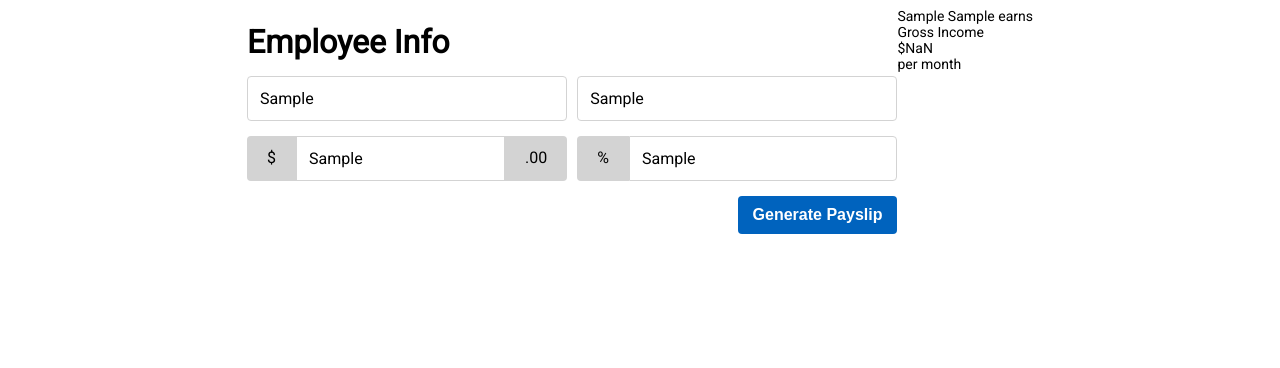
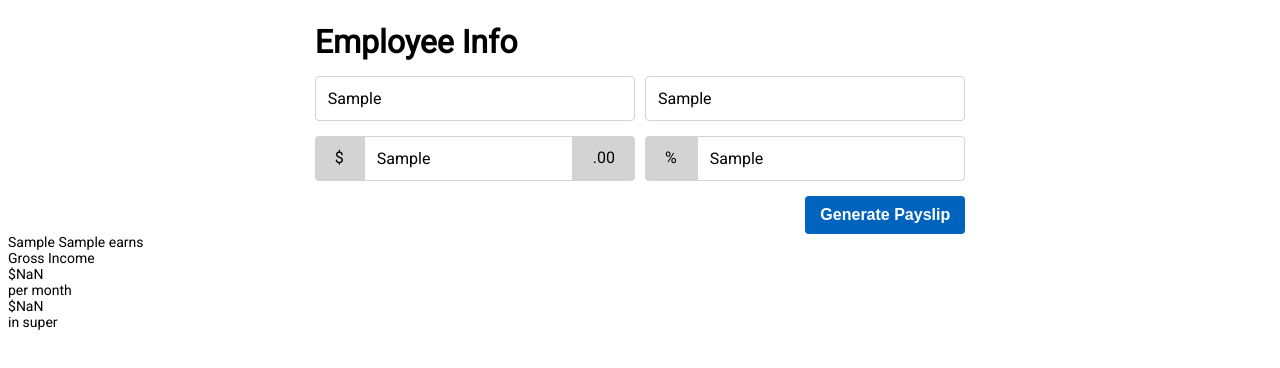
Before and after one commit to amtrav42/myob, a React app: page / in a window 1280 px wide. Both pictures are taken after typing "Sample", "Sample", "Sample", "Sample" into the empty fields and a click on the button "Generate Payslip". Shown: the top 368 px of the page. Built offline with nearby package versions, Linux system fonts and the light colour scheme.

Commit message:
added all working calculations and updated local state

```diff
--- a/src/components/Main/index.jsx
+++ b/src/components/Main/index.jsx
@@ -20,23 +20,36 @@ class Main extends Component {
   }
   //link to button and destructure the state
   handleSubmit(){
+    const { salary, superRate } = this.state;
     //calculate gross income
-    const { salary, superRate } = this.state;
-    const grossIncomeCalc = Math.round(salary/12);
+    const grossIncomeCalc = Math.floor(salary/12);
+    //calculate super to be paid
+    const superCalc = Math.floor(grossIncomeCalc*(superRate/100));
+    //calculate income tax ONLY FOR PAY BETWEEN 37001 and 80000
+    const incomeTaxCalc = Math.ceil((3572+(salary-37000)*0.325)/12);
+    //calculate net income
+    const netIncomeCalc = grossIncomeCalc - incomeTaxCalc;
+    //calculate pay
+    const payCalc = netIncomeCalc - superCalc;
     //update state with calculations
     this.setState({
       grossIncome: grossIncomeCalc,
+      superPaid: superCalc,
+      incomeTax: incomeTaxCalc,
+      netIncome: netIncomeCalc,
+      pay: payCalc,
       hasFormSubmitted: true,
     });
   }
 
   render(){
-    const { hasFormSubmitted, grossIncome, firstName, lastName } = this.state;
+    const { hasFormSubmitted, superPaid, grossIncome, firstName, lastName } = this.state;
     console.log(this.state);
     return (
       <main>
         <div className="mainWrapper">
           <div className="formWrapper">
+            {/* form to collect the required information from the user */}
             <h2>Employee Info</h2>
             <form>
               <div className="formBoxes">
@@ -61,15 +74,20 @@ class Main extends Component {
             <button onClick={() => this.handleSubmit()}>Generate Payslip</button>
             </div>
           </div>
+        </div>
+          {/* once form has been submitted this will show */}
             {hasFormSubmitted && (
               <div className="reportWrapper">
-                <div>{firstName} {lastName} earns</div>
-                <div>Gross Income</div>
-                <div>${grossIncome}</div>
-                <div>per month</div>
+                <div className="report">
+                  <div>{firstName} {lastName} earns</div>
+                  <div>Gross Income</div>
+                  <div>${grossIncome}</div>
+                  <div>per month</div>
+                  <div>${superPaid}</div>
+                  <div>in super</div>
+                </div>
               </div>
             )}
-        </div>
       </main>
     );
   }
--- a/src/components/Main/styles.scss
+++ b/src/components/Main/styles.scss
@@ -1,4 +1,5 @@
 //SASS
+//font is assumed as exact match could not be found
 $font-stack: 'Roboto', sans-serif;
 $padding-boxes: 12px;
 //Global Rules and browser reset
@@ -89,6 +90,7 @@ input[type="text"] {
   border-radius: 4px 0px 0px 4px;
 }
 button {
+  // colour is assumed as exact match could not be found
   background-color: #0063be;
   border: none;
   color: white;
```
